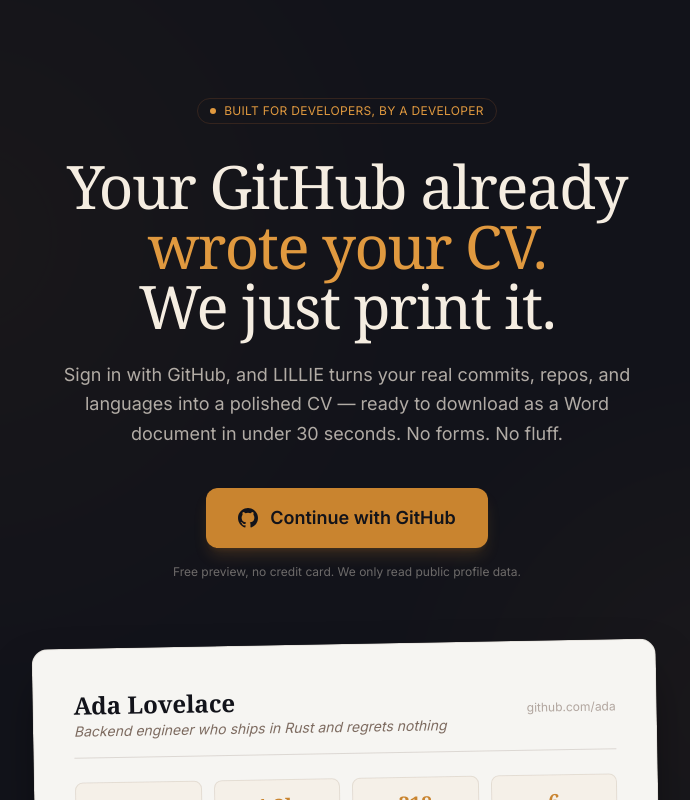
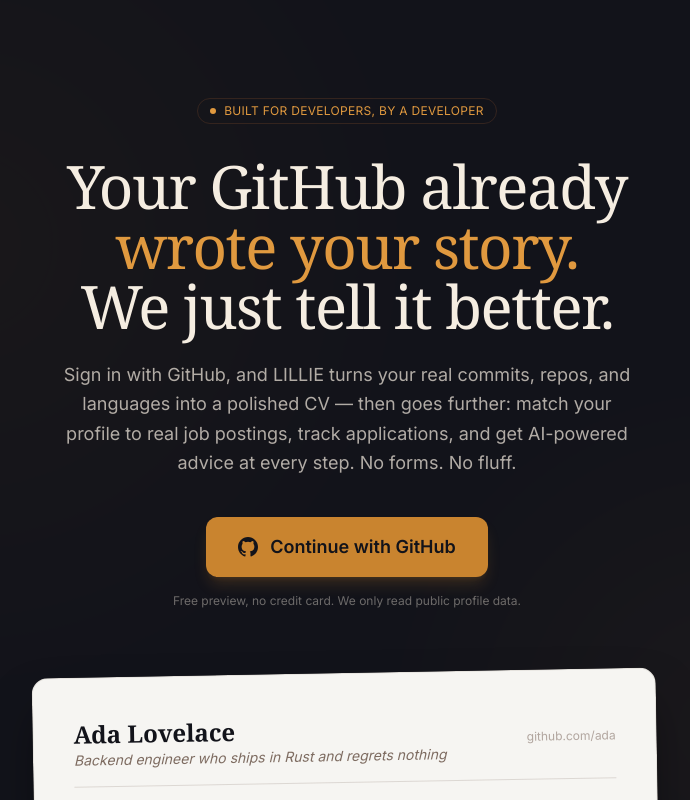
Before and after one commit to Kadir717/lillie, a Next.js app: page / in a window 1280 px wide. Shown: the top 800 px of the page, without its empty margins (293-983 px from the left). Built offline with nearby package versions, Linux system fonts and the light colour scheme; no server answers.

Commit message:
copy: reposition landing hero + metadata beyond CV-only framing

```diff
--- a/src/app/layout.tsx
+++ b/src/app/layout.tsx
@@ -22,9 +22,9 @@
 
 export const metadata: Metadata = {
   metadataBase: new URL(APP_URL),
-  title: "LILLIE — Turn your GitHub into a CV in 30 seconds",
+  title: "LILLIE — Turn your GitHub into more than a CV",
   description:
-    "Generate a polished, job-ready CV from your GitHub activity. No forms, no typing — just sign in and download.",
+    "Turn your GitHub activity into a polished CV, track job applications, and get AI-powered advice — no forms, no typing, just sign in.",
   applicationName: "LILLIE",
   keywords: [
     "CV generator",
@@ -39,15 +39,15 @@
     locale: "en_US",
     url: APP_URL,
     siteName: "LILLIE",
-    title: "LILLIE — Turn your GitHub into a CV in 30 seconds",
+    title: "LILLIE — Turn your GitHub into more than a CV",
     description:
-      "Generate a polished, job-ready CV from your GitHub activity. No forms, no typing — just sign in and download.",
+      "Turn your GitHub activity into a polished CV, track job applications, and get AI-powered advice — no forms, no typing, just sign in.",
   },
   twitter: {
     card: "summary",
-    title: "LILLIE — Turn your GitHub into a CV in 30 seconds",
+    title: "LILLIE — Turn your GitHub into more than a CV",
     description:
-      "Generate a polished, job-ready CV from your GitHub activity.",
+      "Turn your GitHub activity into a polished CV and AI-powered job advice — no forms, no typing.",
   },
   robots: {
     index: true,
--- a/src/app/page.tsx
+++ b/src/app/page.tsx
@@ -36,15 +36,16 @@
           <h1 className="font-display text-5xl sm:text-6xl leading-[1.05] tracking-tight mb-6">
             Your GitHub already
             <br />
-            <span className="text-amber-bright">wrote your CV.</span>
+            <span className="text-amber-bright">wrote your story.</span>
             <br />
-            We just print it.
+            We just tell it better.
           </h1>
 
           <p className="text-lg text-cream/70 max-w-xl mx-auto mb-10 leading-relaxed">
             Sign in with GitHub, and LILLIE turns your real commits, repos, and
-            languages into a polished CV — ready to download as a Word document
-            in under 30 seconds. No forms. No fluff.
+            languages into a polished CV — then goes further: match your profile
+            to real job postings, track applications, and get AI-powered advice
+            at every step. No forms. No fluff.
           </p>
 
           {error && (
```
